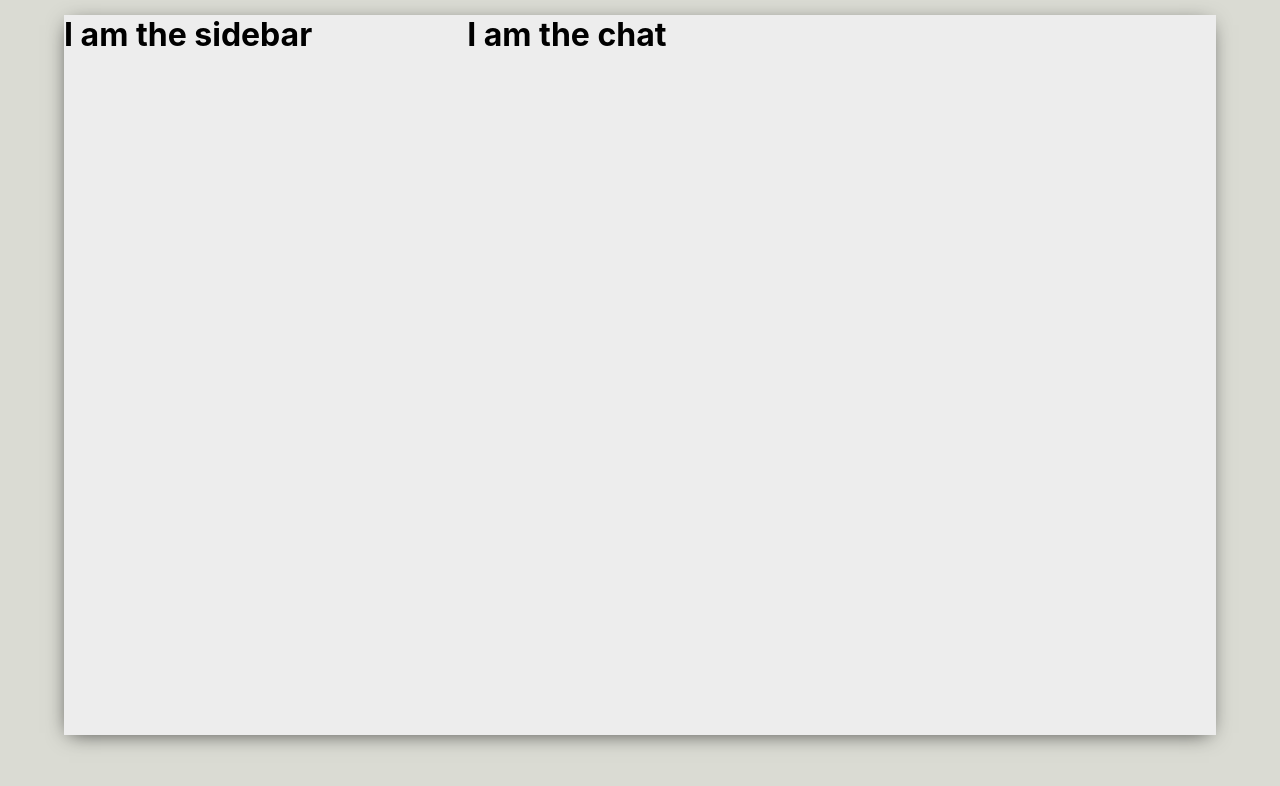
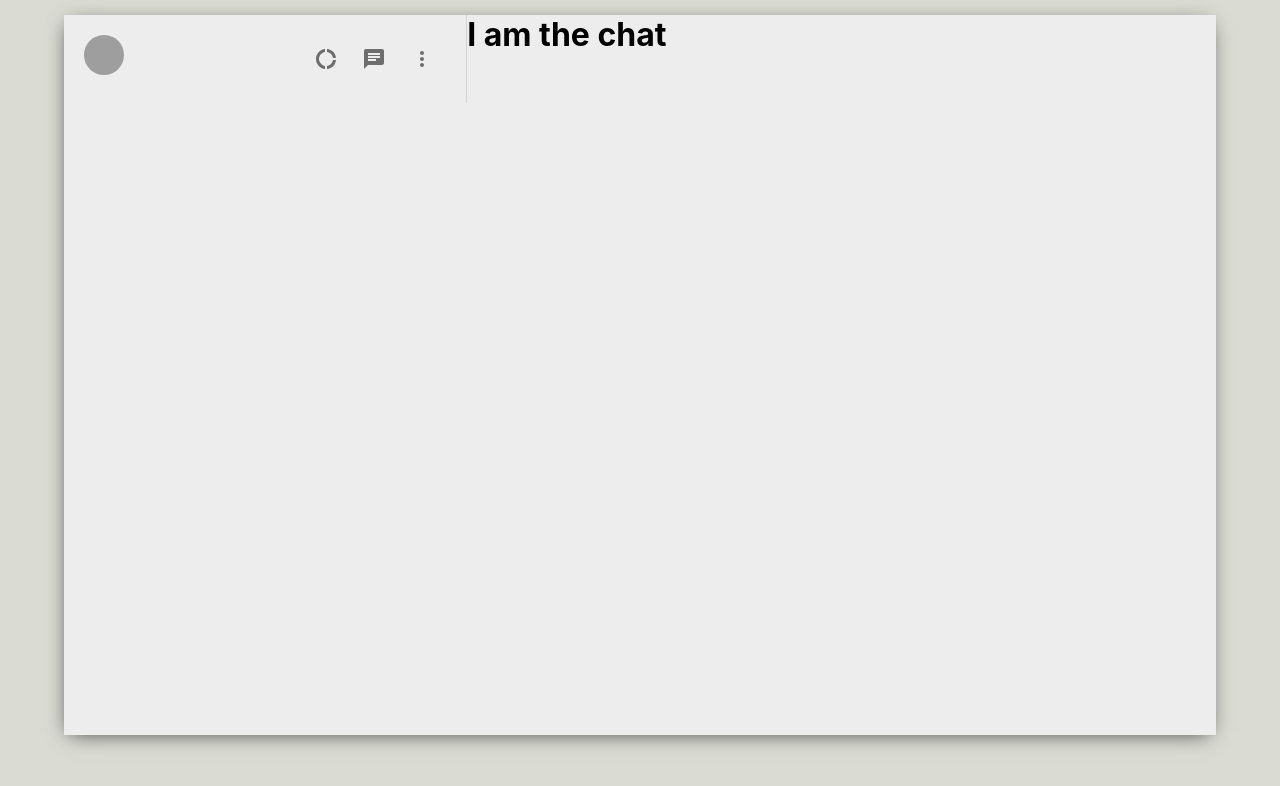
Before and after one commit to TellyLowe/whatsapp-mern, a React (Create React App) app: page / in a window 1280 px wide. Shown: the top 786 px of the page. Built offline with nearby package versions, Linux system fonts and the light colour scheme; grey boxes are pictures that could not be loaded.

Commit message:
SideBar icons

```diff
--- a/package.json
+++ b/package.json
@@ -3,6 +3,8 @@
   "version": "0.1.0",
   "private": true,
   "dependencies": {
+    "@material-ui/core": "^4.11.0",
+    "@material-ui/icons": "^4.9.1",
     "@testing-library/jest-dom": "^4.2.4",
     "@testing-library/react": "^9.3.2",
     "@testing-library/user-event": "^7.1.2",
--- a/src/Sidebar.css
+++ b/src/Sidebar.css
@@ -3,3 +3,10 @@
     flex-direction: column;
     flex: 0.35;
 }
+
+.sidebar__header {
+    display: flex;
+    justify-content: space-between;
+    padding: 20px;
+    border-right: 1px solid lightgray;
+}
--- a/src/Sidebar.js
+++ b/src/Sidebar.js
@@ -1,10 +1,27 @@
 import React from 'react'
 import "./Sidebar.css";
+import DonutLargeIcon from "@material-ui/icons/DonutLarge";
+import { Avatar, IconButton } from "@material-ui/core";
+import ChatIcon from "@material-ui/icons/Chat";
+import MoreVertIcon from "@material-ui/icons/MoreVert";
 
 function Sidebar() {
     return (
         <div className='sidebar'>
-            <h1>I am the sidebar</h1>
+            <div className="sidebar__header">
+            <Avatar src="https://pkimgcdn.peekyou.com/3bd322d7c6ab72239c8816e4e58d0b6d.jpeg" />
+                <div className="sidebar__headerRight">
+                    <IconButton>
+                        <DonutLargeIcon />
+                    </IconButton>
+                    <IconButton>
+                        <ChatIcon />
+                    </IconButton>
+                    <IconButton>
+                        <MoreVertIcon />
+                    </IconButton>
+                </div>
+            </div>
         </div>
     )
 }
```
Also changed, not shown: 1 other file (tests, documents, lock files or other folders).
